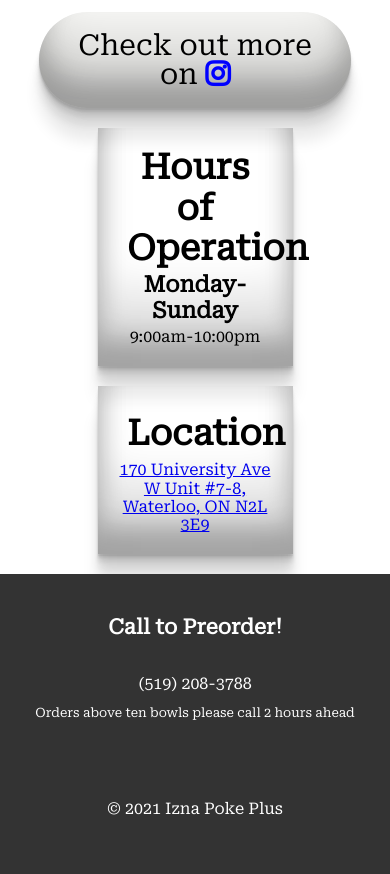
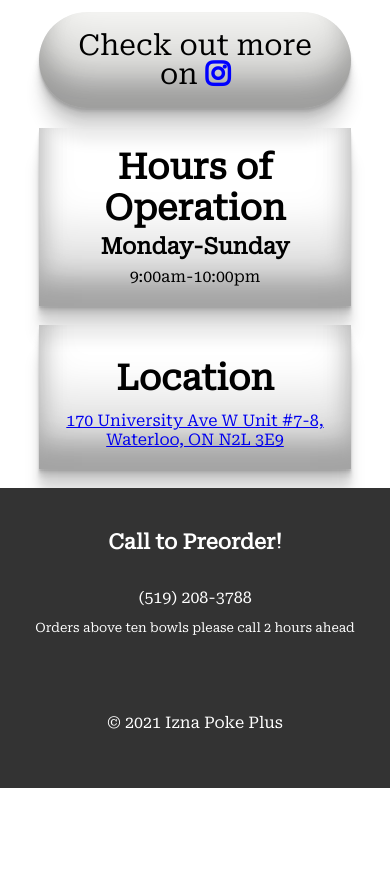
Before and after one commit to ShlingBop/IznaPokePlus, a plain HTML site: page index.html in a window 390 px wide. Shown: the part 8040-8914 px from the top of the page. After the commit the page ends 8828 px from the top, so only its background shows below. Drawn offline with Linux system fonts and the light colour scheme.

Commit message:
changed @media for bowl and location

```diff
--- a/css/style.css
+++ b/css/style.css
@@ -503,6 +503,7 @@ section h2 {
   margin-bottom: 3%;
 }
 
+
 .location {
   display: flex;
   flex-wrap: wrap;
@@ -519,6 +520,11 @@ section h2 {
   margin: 5%;
 }
 
+@media screen and (max-width: 700px) {
+  .hours, .location {
+    width: 80%;
+  }
+}
 /*footer */
 
 /* footer section*/
```
